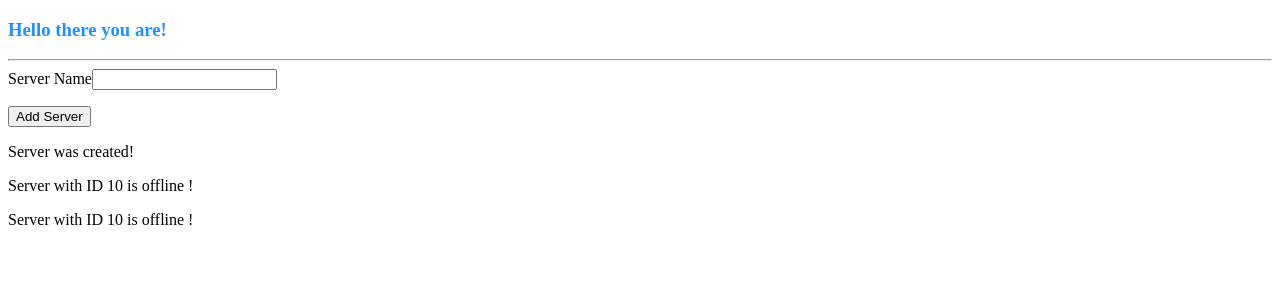
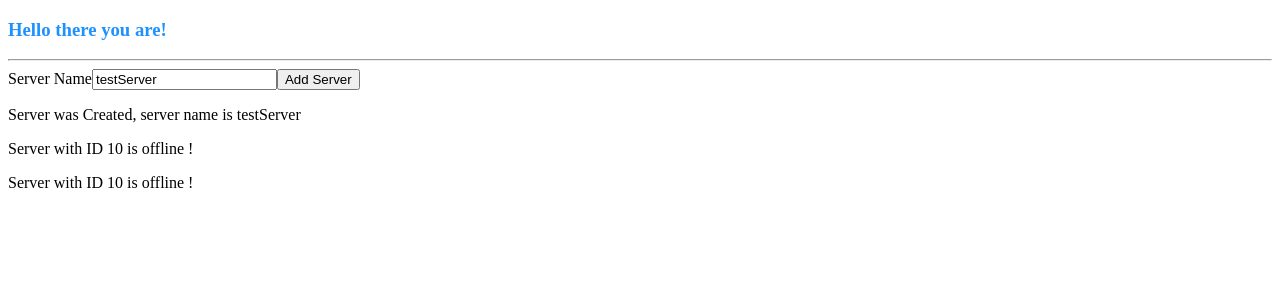
Before and after one commit to MarcosDaNight/Angular-Complete-Guide, an Angular app in the folder my-first-app/: page / in a window 1280 px wide. Both pictures are taken after a click on the button "Add Server". Shown: the top 300 px of the page. Built offline with nearby package versions, Linux system fonts and the light colour scheme.

Commit message:
directiv ngIf

```diff
--- a/my-first-app/src/app/servers/servers.component.html
+++ b/my-first-app/src/app/servers/servers.component.html
@@ -1,14 +1,18 @@
 <label>Server Name</label>
+<!--input
+   type="text"
+   class="form-control"
+   (input)="onUpdateServerName($event)"-->
 <input
    type="text"
    class="form-control"
-   (input)="onUpdateServerName($event)">
-   <p>{{ serverName }}</p>
+   [(ngModel)]="serverName">
 <button
    class="btn btn-primary"
    [disabled]="!allowNewServer"
    (click)="onCreateServer()">Add Server</button>
 <!--<p [innerText]="allowNewServer"></p>-->
-<p>{{ serverCreationStatus }}</p>
+<!--p>{{ serverCreationStatus }}</p-->
+<p *ngIf="serverCreated"> Server was Created, server name is {{ serverName }}</p>
 <app-server></app-server>
 <app-server></app-server>
--- a/my-first-app/src/app/servers/servers.component.ts
+++ b/my-first-app/src/app/servers/servers.component.ts
@@ -9,7 +9,8 @@ export class ServersComponent implements OnInit {
 
   allowNewServer = false;
   serverCreationStatus = 'No server was created!';
-  serverName = '';
+  serverName = 'testServer';
+  serverCreated = false;
 
   constructor() {
     setTimeout(() => {
@@ -21,6 +22,7 @@ export class ServersComponent implements OnInit {
   }
 
   onCreateServer() {
+    this.serverCreated = true;
     this.serverCreationStatus = 'Server was created!'
   }
 
```
